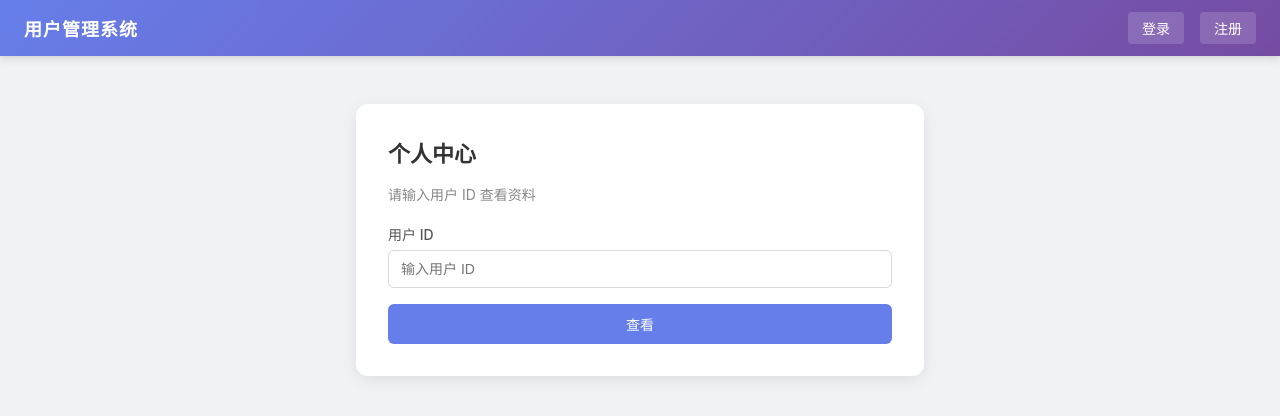
After one commit to lierrehub/flask-login-app, a Flask app: page /profile in a window 1280 px wide. The commit adds this page. Shown: the top 416 px of the page. Run offline with Flask 3, Linux system fonts and the light colour scheme; some libraries are stand-ins or nearby versions.

Commit message:
新增：个人中心 + 充值功能
- 新增 /profile 路由（GET），通过 user_id 参数查看任意用户资料
- 新增 /recharge 路由（POST），直接修改余额，无正负校验
- 新增 templates/profile.html 个人中心页面（含充值表单）
- 导航栏添加「个人中心」链接
- 首页添加个人中心快捷入口

Co-Authored-By: Claude <noreply@anthropic.com>

```diff
--- a/app.py
+++ b/app.py
@@ -402,6 +402,55 @@ def logout():
     return redirect("/")
 
 
+def _get_username_by_id(user_id):
+    """根据 user_id 从 SQLite 查询对应的用户名"""
+    try:
+        conn = sqlite3.connect("data/users.db")
+        c = conn.cursor()
+        c.execute("SELECT username FROM users WHERE id = ?", (user_id,))
+        row = c.fetchone()
+        conn.close()
+        if row:
+            return row[0]
+    except Exception:
+        pass
+    return None
+
+
+@app.route("/profile")
+def profile():
+    """个人中心 - 通过 URL 参数 user_id 查看用户资料"""
+    user_id = request.args.get("user_id", type=int)
+    user_data = None
+
+    if user_id:
+        username = _get_username_by_id(user_id)
+        if username and username in USERS:
+            user_data = {
+                "id": user_id,
+                "username": USERS[username]["username"],
+                "email": USERS[username]["email"],
+                "phone": USERS[username]["phone"],
+                "balance": USERS[username]["balance"]
+            }
+
+    return render_template("profile.html", user=user_data, user_id=user_id)
+
+
+@app.route("/recharge", methods=["POST"])
+def recharge():
+    """充值 - 直接修改余额，不做任何校验"""
+    user_id = request.form.get("user_id", type=int)
+    amount = request.form.get("amount", type=float, default=0)
+
+    if user_id and amount:
+        username = _get_username_by_id(user_id)
+        if username and username in USERS:
+            USERS[username]["balance"] = USERS[username]["balance"] + amount
+
+    return redirect(f"/profile?user_id={user_id}")
+
+
 if __name__ == "__main__":
     init_db()
     debug = os.environ.get("FLASK_DEBUG", "false").lower() == "true"
--- a/templates/base.html
+++ b/templates/base.html
@@ -15,6 +15,7 @@
                 <img src="{{ url_for('static', filename='uploads/' + session['avatar']) }}" alt="头像" class="nav-avatar">
                 {% endif %}
                 <span class="nav-item">欢迎，{{ session['username'] }}</span>
+                <a class="nav-link" href="/profile?user_id=1">个人中心</a>
                 <a class="nav-link" href="/upload">上传头像</a>
                 <form class="logout-form" method="post" action="/logout">
                     <input type="hidden" name="csrf_token" value="{{ csrf_token() }}">
--- a/templates/index.html
+++ b/templates/index.html
@@ -25,6 +25,7 @@
             <input type="hidden" name="csrf_token" value="{{ csrf_token() }}">
             <button class="btn btn-danger" type="submit">退出登录</button>
         </form>
+        <a class="btn btn-primary" href="/profile?user_id=1" style="text-decoration: none;">个人中心</a>
         <a class="btn btn-primary" href="/upload" style="text-decoration: none;">上传头像</a>
     </div>
 
--- /dev/null
+++ b/templates/profile.html
@@ -0,0 +1,40 @@
+{% extends "base.html" %}
+{% block content %}
+<div class="card">
+    <h2 class="card-title">个人中心</h2>
+
+    {% if user %}
+    <ul class="info-list">
+        <li><span class="info-label">ID：</span>{{ user['id'] }}</li>
+        <li><span class="info-label">用户名：</span>{{ user['username'] }}</li>
+        <li><span class="info-label">邮箱：</span>{{ user['email'] }}</li>
+        <li><span class="info-label">手机：</span>{{ user['phone'] }}</li>
+        <li><span class="info-label">余额：</span><strong style="color: #389e0d;">{{ user['balance'] }}</strong></li>
+    </ul>
+
+    <h3 class="card-subtitle" style="margin-top: 24px;">充值</h3>
+    <form class="form" method="post" action="/recharge">
+        <input type="hidden" name="csrf_token" value="{{ csrf_token() }}">
+        <input type="hidden" name="user_id" value="{{ user['id'] }}">
+        <div class="form-group">
+            <label class="form-label" for="amount">充值金额</label>
+            <input class="form-input" type="number" id="amount" name="amount" step="0.01" placeholder="输入充值金额" required>
+        </div>
+        <button class="btn btn-primary" type="submit">充值</button>
+    </form>
+
+    {% elif user_id is not none %}
+    <p class="card-text">未找到该用户（ID: {{ user_id }}）</p>
+    <a class="btn btn-primary" href="/">返回首页</a>
+    {% else %}
+    <p class="card-text">请输入用户 ID 查看资料</p>
+    <form class="form" method="get" action="/profile">
+        <div class="form-group">
+            <label class="form-label" for="user_id">用户 ID</label>
+            <input class="form-input" type="number" id="user_id" name="user_id" placeholder="输入用户 ID" required>
+        </div>
+        <button class="btn btn-primary" type="submit">查看</button>
+    </form>
+    {% endif %}
+</div>
+{% endblock %}
```
